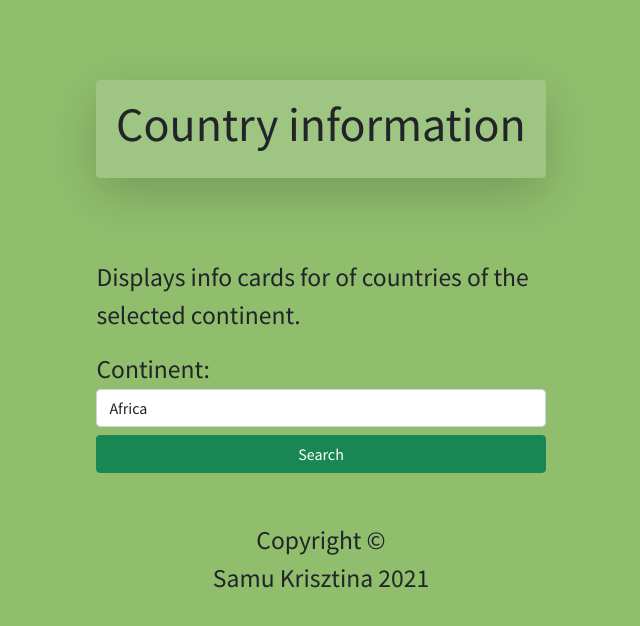
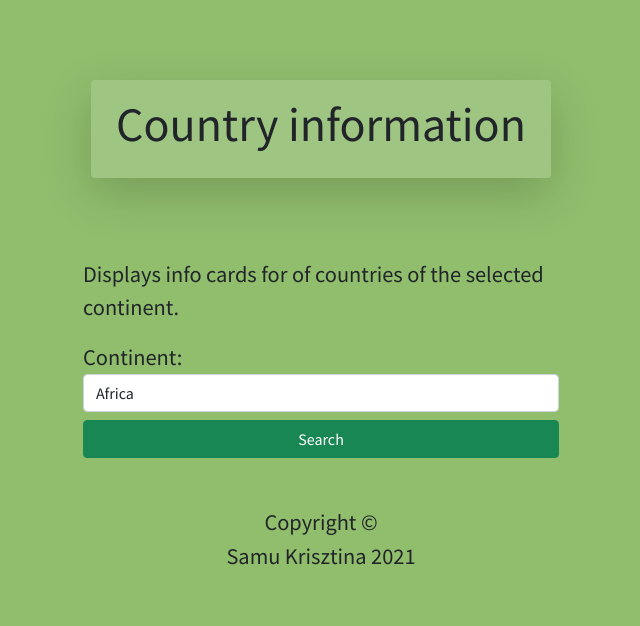
Before and after one commit to KrisztinaSamu/country_information_app, a plain HTML site: page index.html in a window 1280 px wide. Shown: the whole page, without its empty margins (319-959 px from the left). Drawn offline with nearby package versions, Linux system fonts and the light colour scheme.

Commit message:
error correction

```diff
--- a/index.html
+++ b/index.html
@@ -20,9 +20,9 @@
   </head>
 
   <body>
-    <div class="container-fluid d-flex flex-column justify-content-center">
+    <div class="container-fluid d-flex flex-column justify-content-center page-wrapper">
       <div
-        class="m-auto d-flex flex-column justify-content-center page-wrapper"
+        class="m-auto d-flex flex-column justify-content-center"
       >
         <header class="shadow-lg p-3 rounded header">
           <h1 class="text-center header-h1">Country information</h1>
--- a/restcountries.js
+++ b/restcountries.js
@@ -13,8 +13,8 @@ document.querySelector("form").addEventListener("submit", (event) => {
     .then((data) => {
       const countryList = data;
 
-        const markup = countryList.map
-          (
+      const markup = countryList
+        .map(
           (country) => `
             <div class="
               card
@@ -29,8 +29,11 @@ document.querySelector("form").addEventListener("submit", (event) => {
               country-card">
 
                 <img src="${Object.values(country.flags)[0]}"
-                 class="card-img-top border" alt="Flag of ${country.name.common}">
+                 class="card-img-top border" alt="Flag of ${
+                   country.name.common
+                 }">
 
+                <div class="table-responsive-sm">
                   <table class="table table-success table-striped">
                       <tr>
                         <th scope="row">Name:</th>
@@ -38,7 +41,7 @@ document.querySelector("form").addEventListener("submit", (event) => {
                       </tr>
                       <tr>
                       <th scope="row">Capital:</th>
-                      <td>${(country.capital).join(", ")}</td>
+                        <td>${country.capital}</td>
                       </tr>
                       <tr>
                       <th scope="row">Region:</th>
@@ -53,10 +56,13 @@ document.querySelector("form").addEventListener("submit", (event) => {
                       <tr>
                       <th scope="row">Currencies:</th>
                         <td>
-                      ${Object.values(Object.keys(country.currencies)).join(", ")}
+                        ${Object.values(Object.keys(country.currencies)).join(
+                          ", "
+                        )}
                         </td>
                       </tr>
                   </table>
+                </div>
               </div>
             `
         )
--- a/style.css
+++ b/style.css
@@ -5,16 +5,15 @@
 body {
     background-color: #90be6d;
     font-family: "Source Sans Pro", sans-serif;
-    font-size: 1.4rem;
   }
 
   .header {
     background: #9ec581;
-    margin: 5rem auto;
+    margin: 5rem 0.5rem;
   }
 
   .header-h1 {
-    font-size: 3rem;
+    font-size: 2rem;
   }
 
   .display-place {
@@ -36,12 +35,16 @@ body {
 
   @media (min-width: 576px) {
     body {
-      font-size: 1.6rem;
+      font-size: 1.4rem;
     }
 
-    .header,
-    .search-form {
-      width: 70%;
+    .page-wrapper {
+      width: 500px;
+      margin: auto;
+    }
+
+    .header-h1 {
+      font-size: 3rem;
     }
 
     .country-card {
```
Lines whose indentation alone changed are shown as unchanged.
